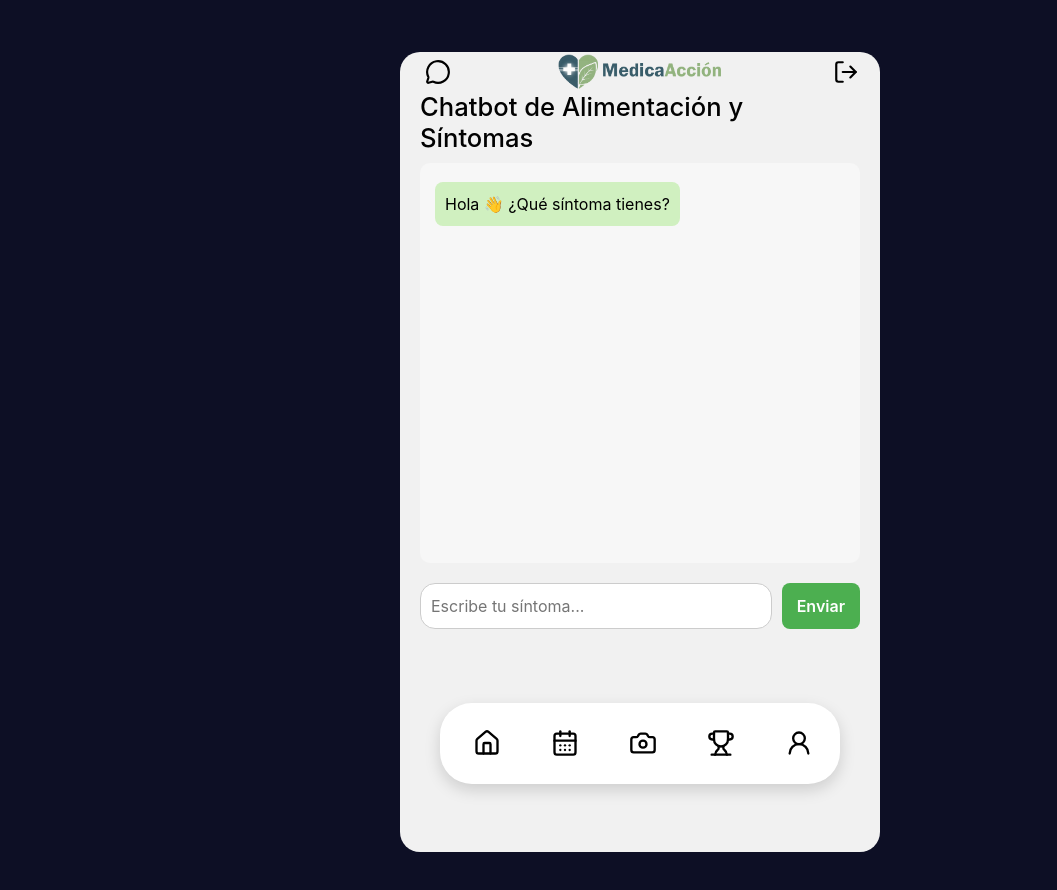
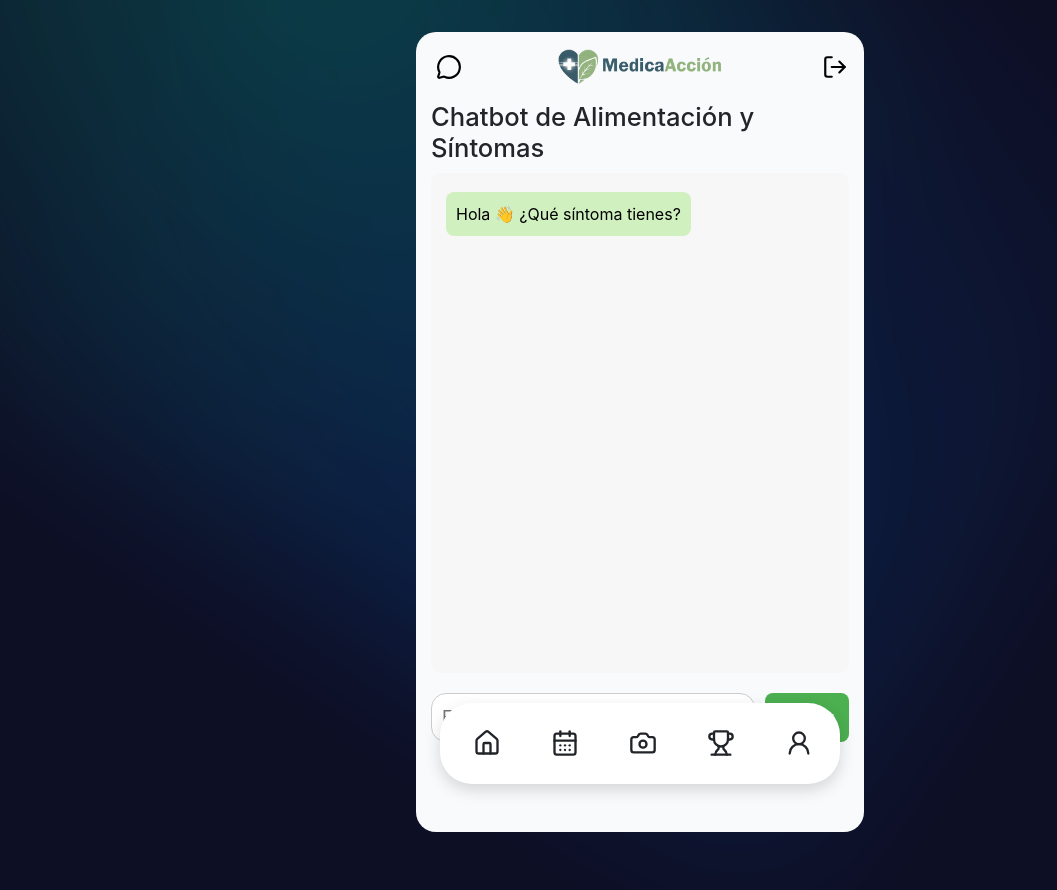
Before and after one commit to trobadius/ProyectoFinalMedical, a React (Vite) app in the folder Frontend/mediaccion/: page /chatbot in a window 1280 px wide. Shown: the top 890 px of the page, without its empty margins (0-1057 px from the left). Built offline with nearby package versions, Linux system fonts and the light colour scheme; no server answers.

Commit message:
cambios css

```diff
--- a/Frontend/mediaccion/src/App.css
+++ b/Frontend/mediaccion/src/App.css
@@ -124,6 +124,7 @@ button:hover,
   display: flex;
   align-items: center;
   justify-content: space-between;
+  margin-bottom: 15px;
 
 }
 
--- a/Frontend/mediaccion/src/pages/Calendario.jsx
+++ b/Frontend/mediaccion/src/pages/Calendario.jsx
@@ -200,14 +200,9 @@ const Calendario = () => {
 
 
   return (
+    <>
+    <div className="waves"></div>
     <div className="main-app">
-      {/*-Hao
-      <header className="app-header">
-        <button onClick={prevMonth} className="nav-btn">‹</button>
-        <h2>{currentDate.toLocaleDateString("es-ES", { month: "long" })} {year}</h2>
-        <button onClick={nextMonth} className="nav-btn">›</button>
-      </header>
-      */}
       <header className="main-header">
         <div className="header-components">
             <Link to="/Chatbot" className="header-icon-chat">
@@ -382,6 +377,7 @@ const Calendario = () => {
       )
       }
     </div >
+    </>
   );
 };
 
--- a/Frontend/mediaccion/src/pages/Chatbot.jsx
+++ b/Frontend/mediaccion/src/pages/Chatbot.jsx
@@ -6,6 +6,7 @@ import { Link } from "react-router-dom";
 import '../App.css';
 import { MessageCircle, LogOut } from 'lucide-react';
 import logo from "../assets/logo.svg";
+import '../styles/Chatbox.css';
 
 export default function Chatbot() {
   const [messages, setMessages] = useState([
@@ -231,11 +232,13 @@ export default function Chatbot() {
   }, [messages]);
 
   return (
-    <div style={styles.container} >
+    <>
+    <div className="waves"></div>
+    <div className="main-app">
       <header className="main-header">
         <div className="header-components">
           <Link to="/Chatbot" className="header-icon-chat">
-                <MessageCircle size={26} className="message-circle"/>
+            <MessageCircle size={26} className="message-circle" />
           </Link>
           <Link to="/" className="header-logo-wrapper">
             <img src={logo} alt="Medicacción Logo" className="header-logo" />
@@ -247,133 +250,36 @@ export default function Chatbot() {
           </Link>
         </div>
       </header>
+
       <h2>Chatbot de Alimentación y Síntomas</h2>
 
-
-      <div style={styles.chatBox} ref={chatBoxRef}>
+      <div className="chatBox" ref={chatBoxRef}>
         {messages.map((msg, i) => (
           <div
             key={i}
-            style={{
-              ...styles.message,
-              alignSelf: msg.from === "user" ? "flex-end" : "flex-start",
-              backgroundColor: msg.from === "user" ? "#bdbdbdff" : "#d0f0c0",
-              color: msg.from === "user" ? "#0b0101ff" : "#000",
-              whiteSpace: "pre-wrap",
-            }}
+            className={`message ${msg.from === "user" ? "user-msg" : "bot-msg"}`}
           >
             {msg.text}
           </div>
         ))}
       </div>
 
-      <div style={styles.inputRow}>
+      <div className="inputRow">
         <input
-          style={styles.input}
+          className="input"
           type="text"
           value={userInput}
           placeholder="Escribe tu síntoma..."
           onChange={(e) => setUserInput(e.target.value)}
           onKeyDown={handleKeyDown}
         />
-        <button style={styles.button} onClick={handleSend}>
+        <button className="button" onClick={handleSend}>
           Enviar
         </button>
       </div>
+
       <StickyButton />
     </div>
+    </>
   );
 }
-
-const styles = {
-  // CONTENEDOR PRINCIPAL DEL CHATBOT
-  container: {
-    backgroundColor: "#f1f1f1",     // Fondo suave del área principal
-    color: "#010101",              // Color del texto
-    width: "100%",                 // Ocupa el 100% del ancho (más flexible)
-    maxWidth: "480px",             // Máximo ancho para que no se estire demasiado en pantallas grandes
-    margin: "auto",              // Centrado horizontal
-    padding: "20px",               // Espaciado interno
-    paddingTop: "0px",             // Pegado totalmente arriba
-    display: "flex",
-    flexDirection: "column",
-    boxSizing: "border-box",
-    borderRadius: "20px",          // Esquinas redondeadas
-    minHeight: "100vh",    // Ocupa toda la altura del viewport
-    marginTop: "20px",
-  },
-
-  // CAJA DONDE APARECEN LOS MENSAJES DEL CHAT
-  chatBox: {
-    height: "400px",               // Alto fijo en móvil
-    overflowY: "auto",             // Habilita scroll vertical
-    display: "flex",
-    flexDirection: "column",
-    padding: "15px",
-    background: "#f7f7f7",         // Fondo claro diferenciado
-    borderRadius: "10px",
-    marginBottom: "20px",
-    marginTop: "10px"
-  },
-
-  // CADA MENSAJE (USER o BOT)
-  message: {
-    padding: "10px",               // Espaciado interno del mensaje
-    borderRadius: "8px",           // Burbujas redondeadas
-    margin: "4px 0",
-    maxWidth: "80%",               // Para que no ocupen toda la pantalla
-    wordBreak: "break-word",       // Evita desbordes si hay palabras largas
-  },
-
-  // CONTENEDOR DEL INPUT Y BOTÓN
-  inputRow: {
-    display: "flex",
-    gap: "10px",                   // Separación entre botón e input
-  },
-
-  // INPUT DONDE EL USUARIO ESCRIBE
-  input: {
-    flex: 1,                       // Ocupa todo el espacio horizontal posible
-    padding: "10px",
-    borderRadius: "15px",
-    border: "1px solid #ccc",
-    fontSize: "16px",              // Tamaño agradable para móvil
-  },
-
-  // BOTÓN DE ENVIAR
-  button: {
-    padding: "10px 15px",
-    background: "#4CAF50",         // Verde suave
-    color: "#fff",
-    border: "none",
-    borderRadius: "8px",
-    cursor: "pointer",
-    fontSize: "16px",
-  },
-
-  // MEDIA QUERIES RESPONSIVE
-  // Para pantallas más grandes (tables y desktop)
-  "@media (min-width: 768px)": {
-    container: {
-      maxWidth: "600px",           // Más ancho en pantallas grandes
-      padding: "30px",             // Más respiro alrededor
-    },
-    chatBox: {
-      height: "500px",             // Chat un poco más alto
-    },
-    input: {
-      fontSize: "18px",
-    },
-    button: {
-      fontSize: "18px",
-    },
-  },
-
-  // Para pantallas muy grandes (desktop amplio)
-  "@media (min-width: 1024px)": {
-    container: {
-      maxWidth: "700px",           // Aumenta ancho máximo
-    },
-  },
-
-};
--- a/Frontend/mediaccion/src/pages/Login.jsx
+++ b/Frontend/mediaccion/src/pages/Login.jsx
@@ -5,6 +5,7 @@ import { useNavigate } from "react-router-dom";
 import logoimg from "../assets/logo_svg.svg";
 import { Link } from "react-router-dom";
 import '../styles/Login.css';
+import '../App.css';
 
 function Login(){
   const [username, setUsername] = useState("");
@@ -30,6 +31,8 @@ function Login(){
     }
   }
   return (
+    <>
+    <div className="waves"></div>
     <div className="login-container">
       <div className="login-card">
         <h1 className="login-title">MediAcción</h1>
@@ -71,6 +74,7 @@ function Login(){
         </footer>
       </div>
     </div>
+    </>
   );
 };
 
--- a/Frontend/mediaccion/src/pages/Perfil.jsx
+++ b/Frontend/mediaccion/src/pages/Perfil.jsx
@@ -3,7 +3,6 @@ import api from "../api";
 import { validarCamposRepetidos} from "../utils/Validaciones";
 import { FaUserCircle, FaPencilAlt } from 'react-icons/fa';
 import '../styles/Perfil.css';
-
 import { Link } from "react-router-dom";
 import '../App.css';
 import { MessageCircle, LogOut } from 'lucide-react';
@@ -201,6 +200,8 @@ export default function Perfil() {
 };
 
   return (
+    <>
+    <div className="waves"></div>
     <div className="main-app">
       <header className="main-header">
         <div className="header-components">
@@ -235,8 +236,6 @@ export default function Perfil() {
               <p><strong>Genero:</strong> {userProfile.genero || '—'}</p>
               <p><strong>Pais:</strong> {userProfile.pais || '—'}</p>
               <p><strong>Telefono:</strong> {userProfile.telefono || '—'}</p>
-
-
               {userProfile.telefono && (
                 <button
                   className="whatsapp-test-btn"
@@ -257,12 +256,6 @@ export default function Perfil() {
                 </button>
               )}
 
-
-
-
-
-
-
               <button className="edit-btn" onClick={() => setEditing(true)}>
                 <FaPencilAlt /> Editar perfil
               </button>
@@ -270,7 +263,7 @@ export default function Perfil() {
           ) : (
             <>
               <p><strong>Usuario:</strong> {userProfile.username || '—'}</p>
-
+              <p><strong>Nombre:</strong></p>
               <input
                 type="text"
                 name="first_name"
@@ -285,6 +278,7 @@ export default function Perfil() {
                 </label>
               )}
 
+              <p><strong>Apellidos:</strong></p>
               <input
                 type="text"
                 name="last_name"
@@ -298,7 +292,7 @@ export default function Perfil() {
                   {errors.last_name}
                 </label>
               )}
-
+              <p><strong>Email:</strong> {userProfile.email || '—'}</p>
               <input
                 type="date"
                 name="date_birth"
@@ -313,8 +307,7 @@ export default function Perfil() {
               )}
 
               <p><strong>Roles:</strong> {userProfile.roles || '—'}</p>
-
-              <label><strong>Genero:</strong></label>
+              <p><strong>Genero:</strong></p>
               <select
                 className="genero"
                 name="genero"
@@ -327,7 +320,7 @@ export default function Perfil() {
                   <option value="mujer">Mujer</option>
                   <option value="no_decir">Prefiero no decirlo</option>
               </select>
-
+              <p><strong>Email:</strong></p>
               <input
                 type="email"
                 name="email"
@@ -341,7 +334,7 @@ export default function Perfil() {
                   {errors.email}
                 </label>
               )}
-
+              <p><strong>Telefono:</strong></p>
               <div className="phone-combo" id="phone">
                 <div className="select-wrap" aria-hidden="false">
                   <select
@@ -380,5 +373,6 @@ export default function Perfil() {
         </div>
       </div>
     </div>
+    </>
   );
 }
--- a/Frontend/mediaccion/src/pages/Progresos.jsx
+++ b/Frontend/mediaccion/src/pages/Progresos.jsx
@@ -85,6 +85,8 @@ const ProgressScreenContent = () => {
     };
 
     return (
+    <>
+    <div className="waves"></div>
     <div className="main-app">
       <header className="main-header">
         <div className="header-components">
@@ -145,6 +147,7 @@ const ProgressScreenContent = () => {
             )}
         </div>
     </div>
+    </>
     );
 };
 
--- a/Frontend/mediaccion/src/pages/Register.jsx
+++ b/Frontend/mediaccion/src/pages/Register.jsx
@@ -12,6 +12,7 @@ import {
   validarTelefonoNumero,
 } from "../utils/Validaciones";
 import '../styles/Register.css';
+import '../App.css';
 
 export default function Registration() {
   const [formData, setFormData] = useState({
@@ -149,6 +150,8 @@ export default function Registration() {
   };
 
   return (
+    <>
+    <div className="waves"></div>
     <div className="register-container">
       <div className="register-card">
         <h2 className="register-title">Crear cuenta</h2>
@@ -290,6 +293,7 @@ export default function Registration() {
         </footer>
       </div>
     </div>
+    </>
   );
 }
 
--- a/Frontend/mediaccion/src/pages/TesseractOCR.jsx
+++ b/Frontend/mediaccion/src/pages/TesseractOCR.jsx
@@ -1,6 +1,6 @@
 import { useRef, useState, useEffect } from "react";
 import { createWorker } from "tesseract.js";
-import QR from "../assets/QR.png";
+import ScanerImg from "../assets/scanner.jpg";
 import { chatCerrado } from "../components/OpenAiApi";
 import { cleanOcrText } from "../components/LimpiarTexto.jsx";
 import api from "../api";
@@ -332,6 +332,8 @@ export default function TesseractOCR() {
   // RENDER
   // ============================================================
   return (
+    <>
+    <div className="waves"></div>
     <div className="main-app">
       <header className="main-header">
         <div className="header-components">
@@ -358,17 +360,17 @@ export default function TesseractOCR() {
 
             {!started && (
               <div className="overlay-img">
-                <img src={QR} alt="QR" className="qr-image" />
+                <img src={ScanerImg} alt="scanner" className="scanner-image" />
               </div>
             )}
           </div>
 
           <canvas ref={canvasRef} className="camera-ocr-canvas" />
-
+          <div className="modal-buttons">
           {!cameraActive ? (
             <button
               onClick={() => handleActivateCamera("environment")}
-              className="camera-ocr-button"
+              className="camera-ocr-button-activate"
             >
               Activar
             </button>
@@ -383,8 +385,6 @@ export default function TesseractOCR() {
               Desactivar
             </button>
           )}
-
-          <>
           {cameraActive && (
             <>
               {!scanned ? (
@@ -408,11 +408,10 @@ export default function TesseractOCR() {
               )}
             </>
           )}
-          </>
-
+          </div>
           {showResultModal && (
-            <div className="modal-overlay">
-              <div className="modal-content">
+            <div className="camera-ocr-video-container">
+              <div className="camera-ocr-result">
                 <p>Resultado:</p>
                 <p>{ocrResult.medicamento}</p>
                 <p>{ocrResult.dosis}</p>
@@ -440,8 +439,8 @@ export default function TesseractOCR() {
         </>
       )}
       {showResultChat && chatText && (
-        <div className="modal-overlay">
-          <div className="modal-content">
+        <div className="camera-ocr-video-container">
+          <div className="camera-ocr-result">
 
             {!chatText.error ? (
               <div style={{ whiteSpace: "pre-line" }}>
@@ -509,5 +508,6 @@ export default function TesseractOCR() {
       )}
 
     </div>
+    </>
   );
 }
--- /dev/null
+++ b/Frontend/mediaccion/src/styles/Chatbox.css
@@ -0,0 +1,88 @@
+/* CAJA DONDE APARECEN LOS MENSAJES DEL CHAT */
+.chatBox {
+  height: 400px;
+  overflow-y: auto;
+  display: flex;
+  flex-direction: column;
+  padding: 15px;
+  background: #f7f7f7;
+  border-radius: 10px;
+  margin-bottom: 20px;
+  margin-top: 10px;
+}
+
+/* CADA MENSAJE */
+.message {
+  padding: 10px;
+  border-radius: 8px;
+  margin: 4px 0;
+  max-width: 80%;
+  word-break: break-word;
+}
+
+/* CONTENEDOR DEL INPUT Y BOTÓN */
+.inputRow {
+  display: flex;
+  gap: 10px;
+}
+
+/* INPUT DEL USUARIO */
+.input {
+  flex: 1;
+  padding: 10px;
+  border-radius: 15px;
+  border: 1px solid #ccc;
+  font-size: 16px;
+}
+
+/* BOTÓN DE ENVIAR */
+.button {
+  padding: 10px 15px;
+  background: #4CAF50;
+  color: #fff;
+  border: none;
+  border-radius: 8px;
+  cursor: pointer;
+  font-size: 16px;
+}
+
+/* MEDIA QUERIES RESPONSIVE */
+/* Pantallas mayores a 768px */
+@media (min-width: 768px) {
+  .container {
+    max-width: 600px;
+    padding: 30px;
+  }
+  .chatBox {
+    height: 500px;
+  }
+  .input {
+    font-size: 18px;
+  }
+  .button {
+    font-size: 18px;
+  }
+}
+
+/* Pantallas mayores a 1024px */
+@media (min-width: 1024px) {
+  .container {
+    max-width: 700px;
+  }
+}
+
+/* Mensaje del usuario */
+.user-msg {
+  align-self: flex-end;
+  background-color: #bdbdbdff;
+  color: #0b0101ff;
+  white-space: pre-wrap;
+}
+
+/* Mensaje del bot */
+.bot-msg {
+  align-self: flex-start;
+  background-color: #d0f0c0;
+  color: #000;
+  white-space: pre-wrap;
+}
--- a/Frontend/mediaccion/src/styles/Login.css
+++ b/Frontend/mediaccion/src/styles/Login.css
@@ -20,6 +20,7 @@
     box-sizing: border-box;
     display: flex;
     flex-direction: column;
+    border-radius: 20px;
 }
 
 
--- a/Frontend/mediaccion/src/styles/Register.css
+++ b/Frontend/mediaccion/src/styles/Register.css
@@ -18,6 +18,8 @@
     box-sizing: border-box;
     display: flex;
     flex-direction: column;
+    border-radius: 20px;
+    height: 161vh;
 }
 
 /* === CARD PRINCIPAL === */
--- a/Frontend/mediaccion/src/styles/Tesseract.css
+++ b/Frontend/mediaccion/src/styles/Tesseract.css
@@ -1,6 +1,6 @@
 /* CAMARA CSS */
 /*Se tiene que quitar no sirve*/
-.camera-ocr-container{
+:root{
     --bg-color-custom: #f1f1f1;
     --light-grey-custom: #CCC;
     --medium-grey-custom: #666;
@@ -8,16 +8,6 @@
     --text-color-custom: #010101;
     --border-radius-lg-custom: 30px;
     --border-radius-sm-custom: 8px;
-
-    background-color: #fff;
-    color: #000;
-    min-height: calc(100vh - 80px); /* Ajusta la altura si tu navbar mide 80px, por ejemplo */
-    width: 375px;
-    margin: 0 auto;
-    padding: 20px 20px 0 20px; /* Padding inferior se maneja por el contenido */
-    box-sizing: border-box;
-    display: flex;
-    flex-direction: column;
 }
 
 .tesseract-titulo{
@@ -43,16 +33,6 @@
   border-radius: var(--border-radius-sm-custom);
 }
 
-.camera-ocr-button {
-  margin: 10px;
-  padding: 10px 15px;
-  border-radius: var(--border-radius-sm-custom);
-  border: none;
-  background-color: var(--dark-grey-custom);
-  color: white;
-  cursor: pointer;
-}
-
 .camera-ocr-result {
   white-space: pre-wrap;
   padding: 10px;
@@ -64,14 +44,40 @@
   display: none;
 }
 
+/*div botones*/
+.modal-buttons{
+  display: flex;
+  justify-content: center;
+  margin-top: 15px;
+}
 
+.camera-ocr-button-activate {
+  margin-top: 3rem;
+  width: 10vw;
+  padding: 10px 15px;
+  border-radius: 1rem;
+  border: none;
+  background-color: var(--dark-grey-custom);
+  color: white;
+  cursor: pointer;
+}
 
-/* prueba */
+.camera-ocr-button-activate:hover {
+  background-color: var(--medium-grey-custom);
+}
 
-.camera-ocr-video-container {
-  position: relative; /* Muy importante */
-  width: 100%;
-  max-width: 600px;
+.camera-ocr-button {
+  margin: 10px;
+  padding: 10px 15px;
+  border-radius: var(--border-radius-sm-custom);
+  border: none;
+  background-color: var(--dark-grey-custom);
+  color: white;
+  cursor: pointer;
+}
+
+.camera-ocr-button:hover {
+  background-color: var(--medium-grey-custom);
 }
 
 .overlay-img {
@@ -84,6 +90,7 @@
   justify-content: center;
   align-items: center;
   pointer-events: none; /* Para que no bloquee clics */
+  margin-top: 30px;
 }
 
 .overlay-img img {
```
Also changed, not shown: Frontend/mediaccion/src/assets/scanner.jpg (added). Lines whose indentation alone changed are shown as unchanged.
